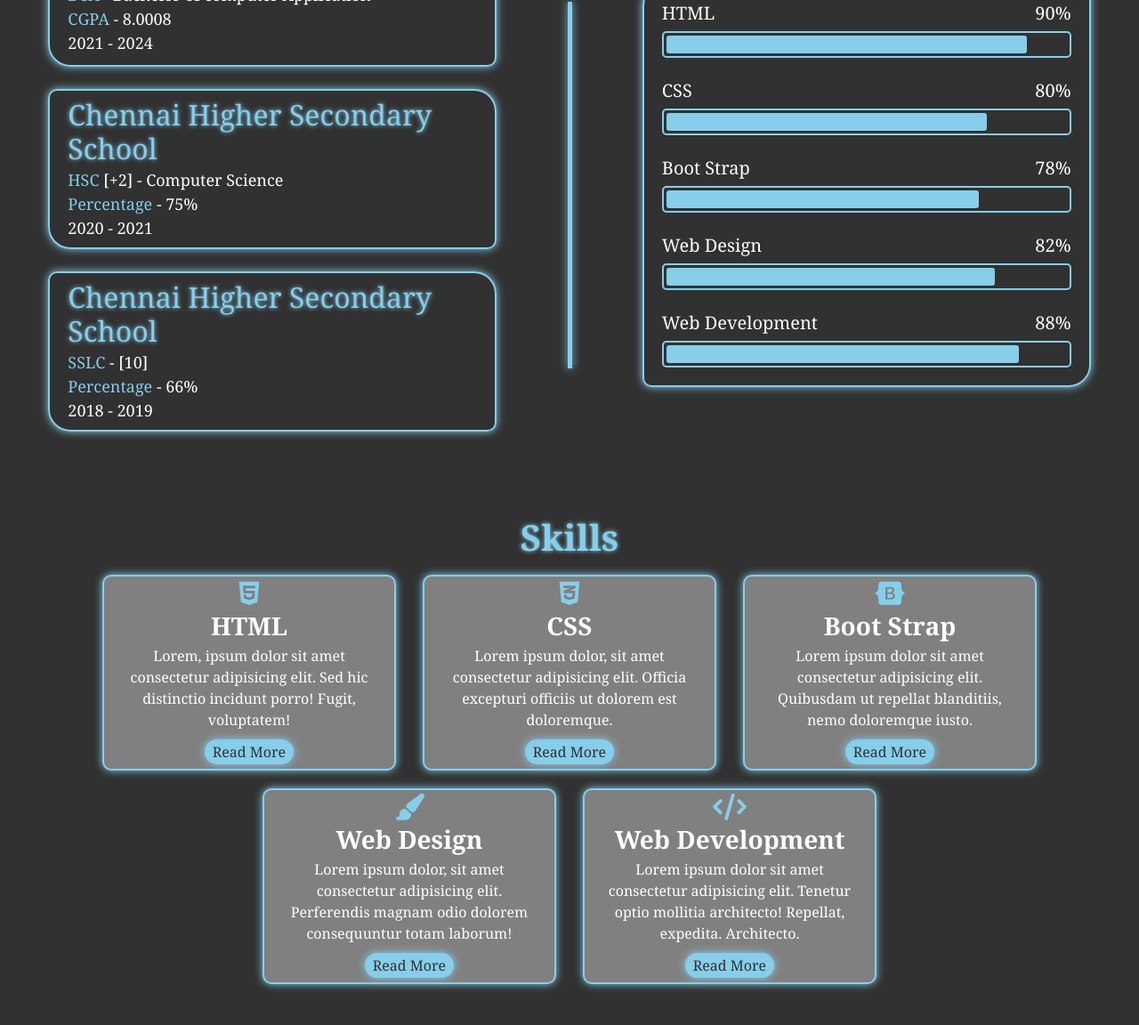
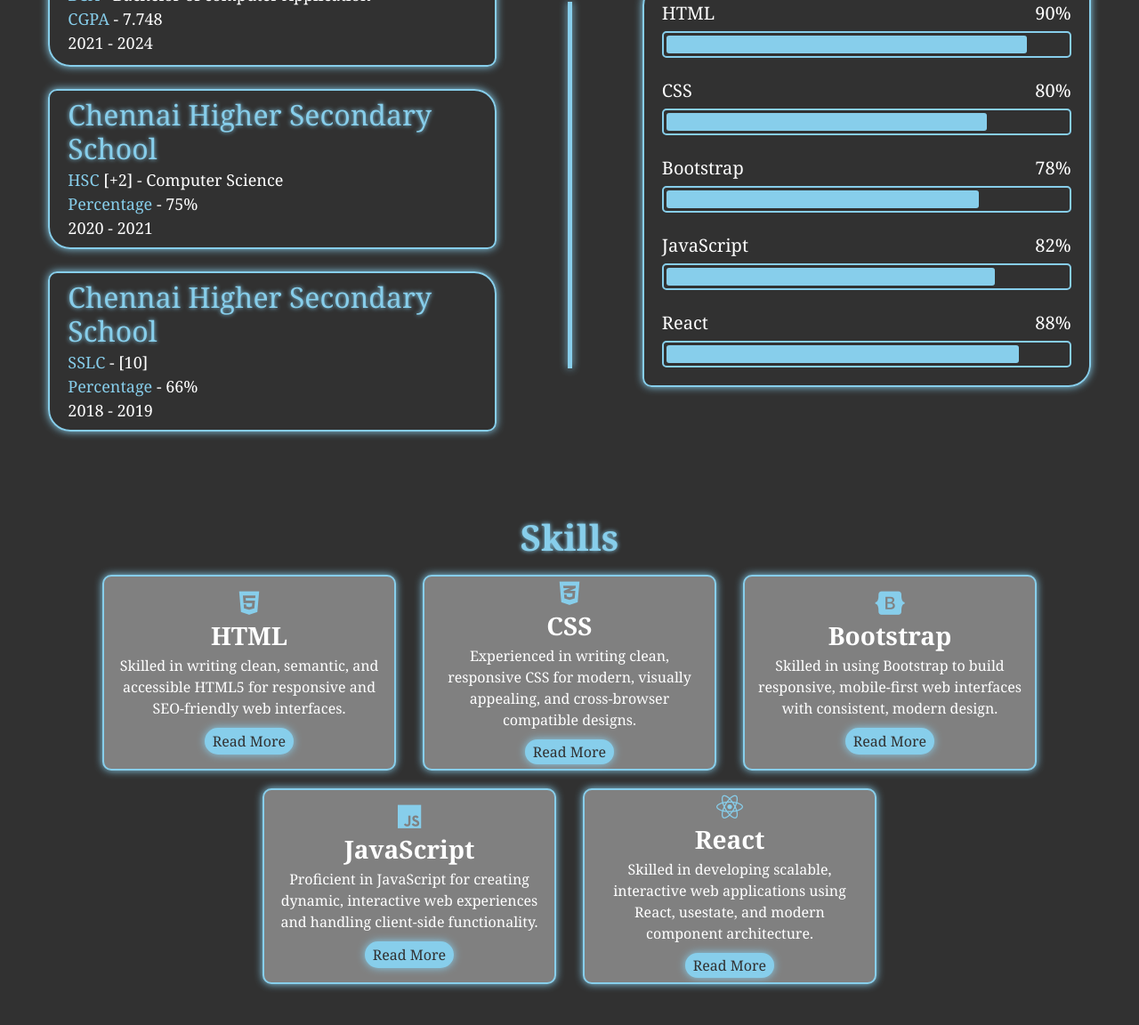
Before and after one commit to Akash-0729/Portfolio, a plain HTML site: page index.html in a window 1280 px wide. Shown: the part 1620-2772 px from the top of the page at 89% size. Drawn offline with nearby package versions, Linux system fonts and the light colour scheme.

Commit message:
change content

```diff
--- a/index.html
+++ b/index.html
@@ -47,7 +47,7 @@
         <h1> <b> AKASH </b> </h1>
         <h1> <b> And I'm a <span class="spa"> Front-End Developer </span> </b> </h1>
         <p> Hi, I'm AKASH, a passionate Front-End Developer with a love for creating clean, responsive, and
-          engaging user interfaces. I specialize in HTML, CSS, BootStrap, accessible websites and web applications.
+          engaging user interfaces. I specialize in HTML, CSS, BootStrap, JavaScript, React, accessible websites and web applications.
         </p>
         <!---------------------------------------- Home Page Text Icon ---------------------------------------->
         <div class="icon">
@@ -72,7 +72,7 @@
         <div class="abtxt">
           <h2> <b> Front-End Developer! </b> </h2>
           <p> Hi, I'm AKASH, a front-end developer who specializes in creating clean, responsive, and visually
-            appealing websites using HTML, CSS, and Bootstrap. I believe in writing well-structured, maintainable code
+            appealing websites using HTML, CSS, Bootstrap, JavaScript and React. I believe in writing well-structured, maintainable code
             that not only looks great but also works seamlessly across all devices. With a strong understanding of web
             design principles and an eye for detail, I strive to deliver exceptional user experiences. Let's create
             something great together!
@@ -107,7 +107,7 @@
             <tr>
               <td> <i class="fa-solid fa-location-dot cnt"></i> </td>
               <td>
-                <h3> No.1234 Mylai Balaji Nagar, IInd Plot, PalliKaranai Chennai - 600 100 </h3>
+                <h3> No.1234 Mylai Balaji Nagar, IInd Plot, PalliKaranai, Chennai - 600 100 </h3>
               </td>
             </tr>
           </table>
@@ -132,7 +132,7 @@
           <div class="boxed">
             <h2 class="colna"> Dhanraj Baid Jain College </h2>
             <p> <span class="spa3"> BCA </span> - Bachelor of computer Application </p>
-            <p> <span class="spa3"> CGPA </span> - 8.0008 </p>
+            <p> <span class="spa3"> CGPA </span> - 7.748 </p>
             <p> 2021 - 2024 </p>
           </div>
           <div class="boxed">
@@ -174,7 +174,7 @@
             </div>
             <div>
               <div class="spbt">
-                <h5> Boot Strap </h5>
+                <h5> Bootstrap </h5>
                 <h5> 78% </h5>
               </div>
               <div class="bor">
@@ -183,7 +183,7 @@
             </div>
             <div>
               <div class="spbt">
-                <h5> Web Design </h5>
+                <h5> JavaScript </h5>
                 <h5> 82% </h5>
               </div>
               <div class="bor">
@@ -192,7 +192,7 @@
             </div>
             <div>
               <div class="spbt">
-                <h5> Web Development </h5>
+                <h5> React </h5>
                 <h5> 88% </h5>
               </div>
               <div class="bor">
@@ -212,8 +212,7 @@
           <!---------------------------------------- Skills Page Box-1 ---------------------------------------->
           <i class="fa-brands fa-html5"></i>
           <h3> <b> HTML </b> </h3>
-          <p> Lorem, ipsum dolor sit amet consectetur adipisicing elit. Sed hic distinctio incidunt porro! Fugit,
-            voluptatem!
+          <p> Skilled in writing clean, semantic, and accessible HTML5 for responsive and SEO-friendly web interfaces.
           </p>
           <button class="butsk"> Read More </button>
         </div>
@@ -221,35 +220,31 @@
         <div class="skbox">
           <i class="fa-brands fa-css3-alt"></i>
           <h3> <b> CSS </b> </h3>
-          <p> Lorem ipsum dolor, sit amet consectetur adipisicing elit. Officia excepturi officiis ut dolorem est
-            doloremque.
+          <p> Experienced in writing clean, responsive CSS for modern, visually appealing, and cross-browser compatible designs.
           </p>
           <button class="butsk"> Read More </button>
         </div>
         <!---------------------------------------- Skills Page Box-3 ---------------------------------------->
         <div class="skbox">
           <i class="fa-brands fa-bootstrap"></i>
-          <h3> <b> Boot Strap </b> </h3>
-          <p> Lorem ipsum dolor sit amet consectetur adipisicing elit. Quibusdam ut repellat blanditiis, nemo doloremque
-            iusto.
+          <h3> <b> Bootstrap </b> </h3>
+          <p> Skilled in using Bootstrap to build responsive, mobile-first web interfaces with consistent, modern design.
           </p>
           <button class="butsk"> Read More </button>
         </div>
         <!---------------------------------------- Skills Page Box-4 ---------------------------------------->
         <div class="skbox">
-          <i class="fa-solid fa-paintbrush"></i>
-          <h3> <b> Web Design </b> </h3>
-          <p> Lorem ipsum dolor, sit amet consectetur adipisicing elit. Perferendis magnam odio dolorem consequuntur
-            totam laborum!
+          <i class="fa-brands fa-js"></i>
+          <h3> <b> JavaScript </b> </h3>
+          <p> Proficient in JavaScript for creating dynamic, interactive web experiences and handling client-side functionality.
           </p>
           <button class="butsk"> Read More </button>
         </div>
         <!---------------------------------------- Skills Page Box-5 ---------------------------------------->
         <div class="skbox">
-          <i class="fa-solid fa-code"></i>
-          <h3> <b> Web Development </b> </h3>
-          <p> Lorem ipsum dolor sit amet consectetur adipisicing elit. Tenetur optio mollitia architecto! Repellat,
-            expedita. Architecto.
+          <i class="fa-brands fa-react"></i>
+          <h3> <b> React </b> </h3>
+          <p> Skilled in developing scalable, interactive web applications using React, usestate, and modern component architecture.
           </p>
           <button class="butsk"> Read More </button>
         </div>
```
